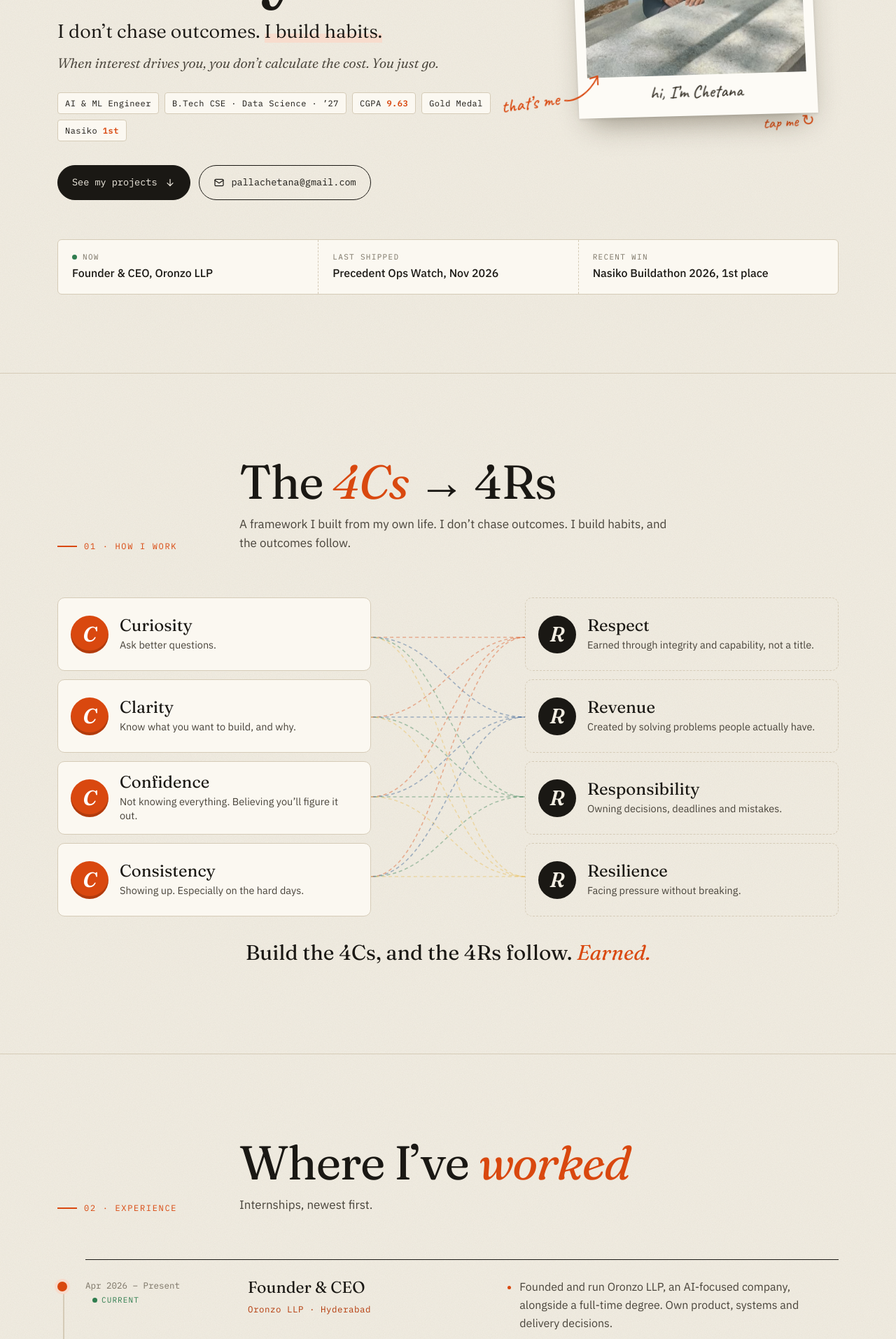
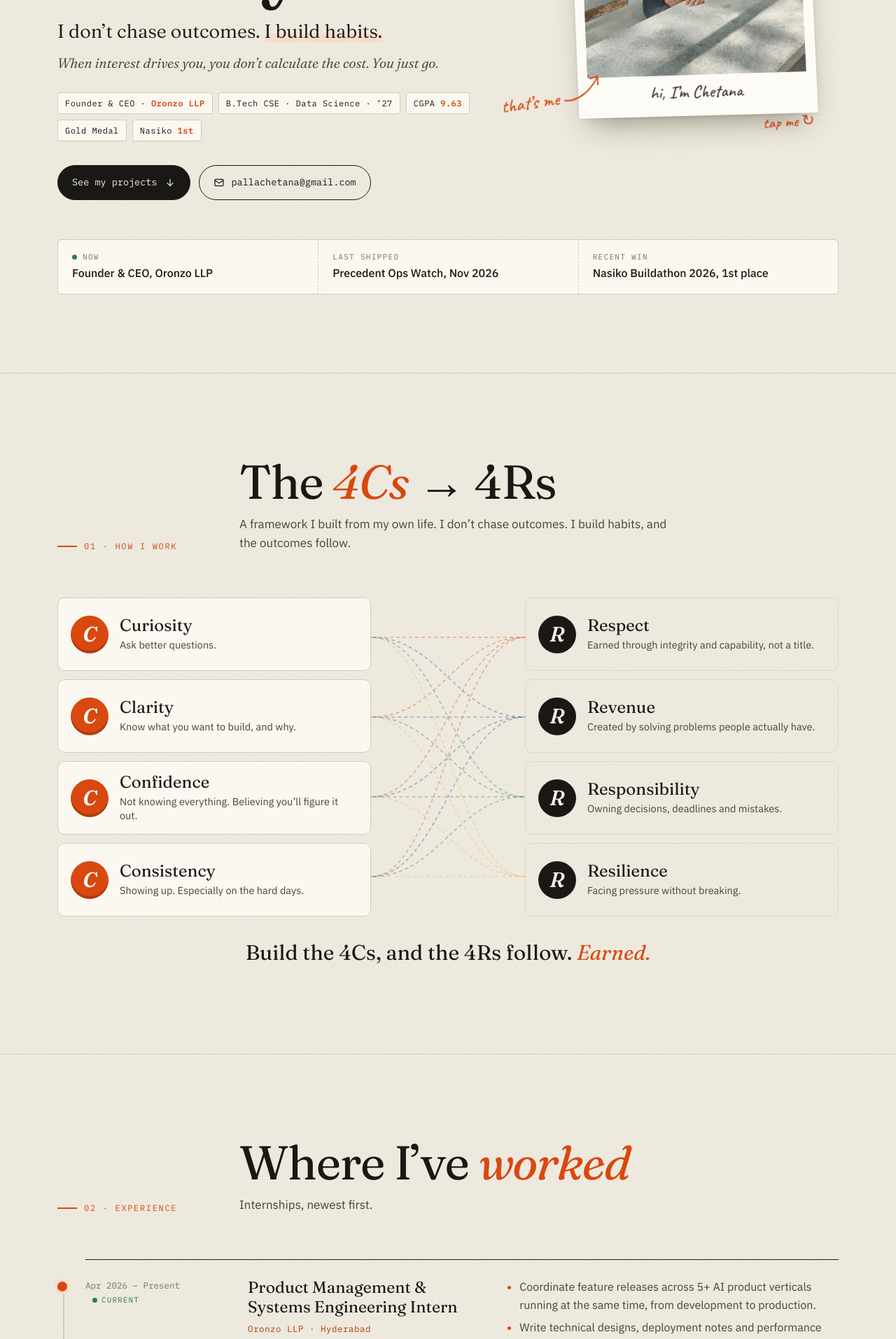
Before and after one commit to Chetanareddy18/Chetana-Portfolio, a React (Vite) app: page / in a window 1280 px wide. Shown: the part 520-2434 px from the top of the page at 70% size. Built offline with nearby package versions, Linux system fonts and the light colour scheme.

Commit message:
Experience: Oronzo as product & systems intern; Founder & CEO badge in intro
Co-Authored-By: Claude Opus 5.5 <noreply@anthropic.com>

```diff
--- a/src/components/Sections.jsx
+++ b/src/components/Sections.jsx
@@ -91,7 +91,7 @@ export function Hero() {
               I don’t chase outcomes. <u>I build habits.</u> <span className="lede-sub">When interest drives you, you don’t calculate the cost. You just go.</span>
             </Rv>
             <Rv as="ul" className="spec" delay={200}>
-              <li>{profile.role}</li>
+              <li>Founder &amp; CEO · <b>Oronzo LLP</b></li>
               <li>B.Tech CSE · Data Science · ’27</li>
               <li>CGPA <b>{profile.cgpa}</b></li>
               <li>Gold Medal</li>
--- a/src/data.js
+++ b/src/data.js
@@ -407,12 +407,11 @@ export const projects = [
 
 export const experience = [
   {
-    role: 'Founder & CEO',
+    role: 'Product Management & Systems Engineering Intern',
     org: 'Oronzo LLP',
     place: 'Hyderabad',
     when: 'Apr 2026 – Present',
     points: [
-      'Founded and run Oronzo LLP, an AI-focused company, alongside a full-time degree. Own product, systems and delivery decisions.',
       'Coordinate feature releases across 5+ AI product verticals running at the same time, from development to production.',
       'Write technical designs, deployment notes and performance reports, and share status with cross-functional teams each sprint.',
     ],
```
